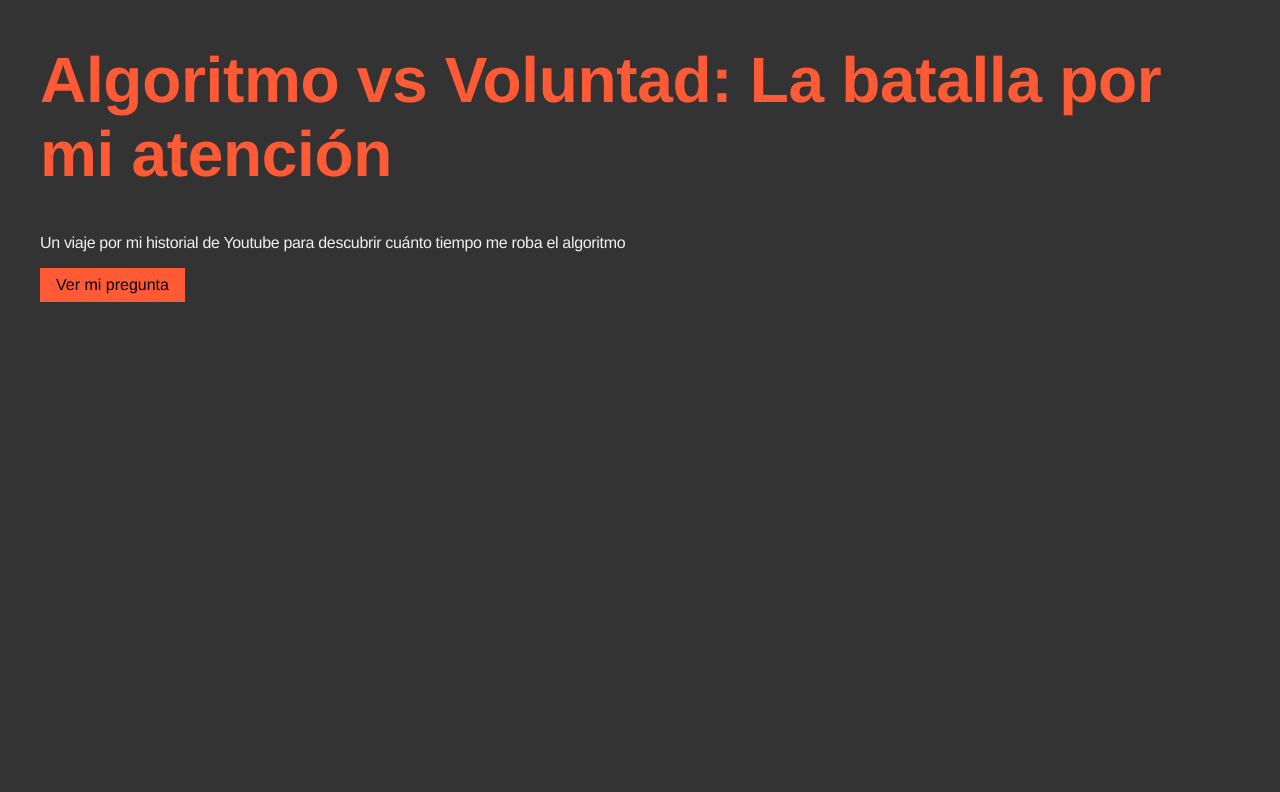
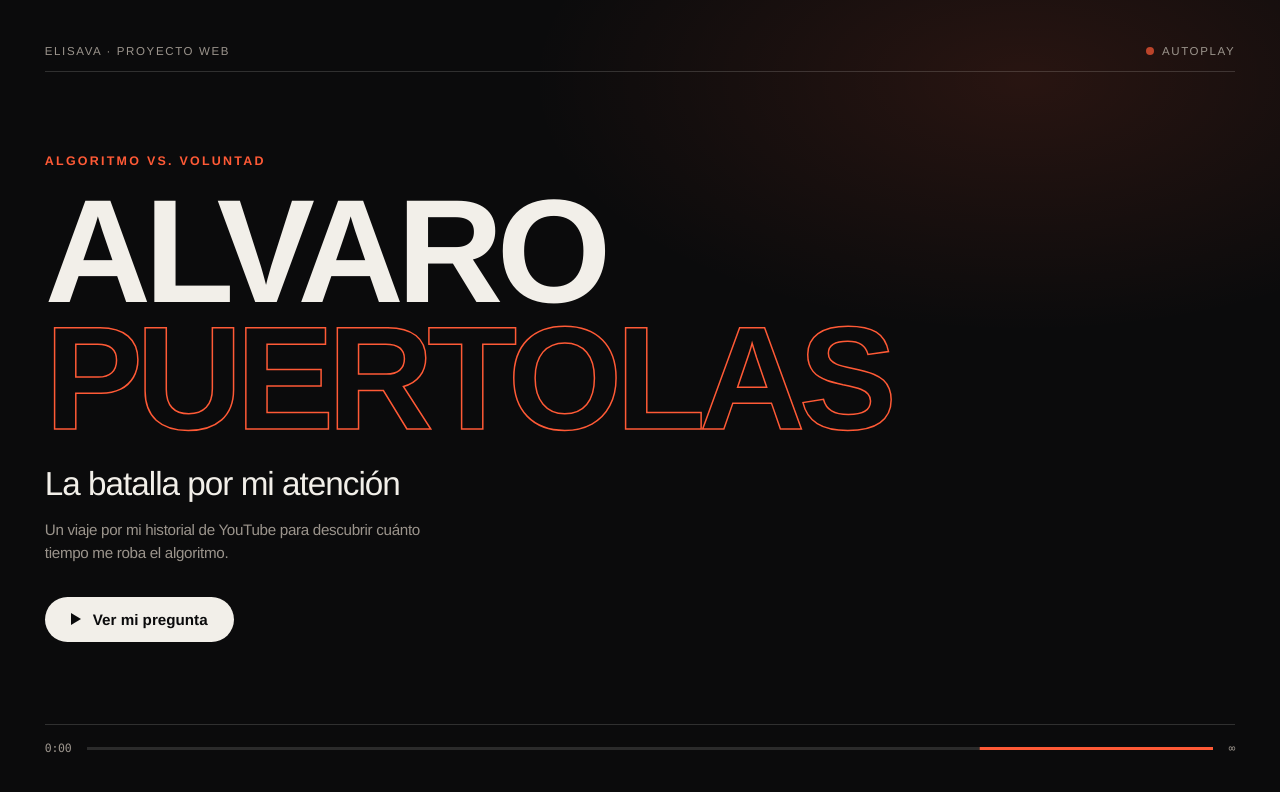
Before and after one commit to alvaropuertolas/ProyectoWeb, a plain HTML site: page index.html in a window 1280 px wide. Drawn offline with Linux system fonts and the light colour scheme.

Commit message:
cambios en el diseño

```diff
--- a/index.html
+++ b/index.html
@@ -3,17 +3,42 @@
 <head>
   <meta charset="UTF-8">
   <meta name="viewport" content="width=device-width, initial-scale=1">
-  <title>Mi proyecto</title>
+  <title>Alvaro Puertolas — Algoritmo vs. Voluntad</title>
   <!-- El nombre tiene que coincidir con el del archivo: style.css -->
   <link rel="stylesheet" href="style.css">
 </head>
 <body>
 
-  <h1>Algoritmo vs Voluntad: La batalla por mi atención</h1>
-  <p>Un viaje por mi historial de Youtube para descubrir cuánto tiempo me roba el algoritmo</p>
+  <main class="slide">
 
-  <button id="boton">Ver mi pregunta</button>
-  <p id="texto" hidden>¿Consumo lo que yo decido buscar o lo que la página de inicio me sirve en bandeja?</p>
+    <header class="meta">
+      <span>Elisava · Proyecto web</span>
+      <span class="autoplay"><i aria-hidden="true"></i>Autoplay</span>
+    </header>
+
+    <div class="content">
+      <p class="kicker">Algoritmo vs. Voluntad</p>
+
+      <h1>
+        <span>Alvaro</span>
+        <span class="outline">Puertolas</span>
+      </h1>
+
+      <p class="lead">La batalla por mi atención</p>
+
+      <p class="deck">Un viaje por mi historial de YouTube para descubrir cuánto tiempo me roba el algoritmo.</p>
+
+      <button id="boton">Ver mi pregunta</button>
+      <p id="texto" hidden>¿Consumo lo que yo decido buscar o lo que la página de inicio me sirve en bandeja?</p>
+    </div>
+
+    <footer class="player" aria-hidden="true">
+      <span>0:00</span>
+      <div class="bar"></div>
+      <span>∞</span>
+    </footer>
+
+  </main>
 
   <!-- El JavaScript va al final, cuando la página ya está cargada -->
   <script src="script.js"></script>
--- a/style.css
+++ b/style.css
@@ -1,20 +1,234 @@
+:root {
+  --bg: #0b0b0c;
+  --ink: #f2efe9;
+  --muted: #9b948c;
+  --accent: #ff5a36;
+  --line: rgba(242, 239, 233, 0.16);
+}
+
+* {
+  box-sizing: border-box;
+}
+
 body {
-  font-family: Helvetica;
-  margin: 40px;
-  background-color: #333333;
-  color: #f0f0f0;
+  margin: 0;
+  background: var(--bg);
+  color: var(--ink);
+  font-family: "Helvetica Neue", Helvetica, Arial, sans-serif;
   letter-spacing: -0.02em;
+  -webkit-font-smoothing: antialiased;
+  text-rendering: optimizeLegibility;
+}
+
+.slide {
+  min-height: 100vh;
+  min-height: 100svh;
+  display: flex;
+  flex-direction: column;
+  padding: clamp(20px, 3.5vw, 48px);
+  background:
+    radial-gradient(55% 45% at 80% 10%, rgba(255, 90, 54, 0.12), transparent 70%),
+    var(--bg);
+}
+
+/* Barra superior */
+.meta {
+  display: flex;
+  justify-content: space-between;
+  align-items: center;
+  gap: 16px;
+  padding-bottom: 14px;
+  border-bottom: 1px solid var(--line);
+  color: var(--muted);
+  font-size: 0.72rem;
+  text-transform: uppercase;
+  letter-spacing: 0.14em;
+}
+
+.autoplay {
+  display: inline-flex;
+  align-items: center;
+  gap: 8px;
+}
+
+.autoplay i {
+  width: 8px;
+  height: 8px;
+  border-radius: 50%;
+  background: var(--accent);
+  animation: blink 1.8s ease-in-out infinite;
+}
+
+/* Portada */
+.content {
+  flex: 1;
+  display: flex;
+  flex-direction: column;
+  justify-content: center;
+  align-items: flex-start;
+  padding: clamp(28px, 5vh, 64px) 0;
+}
+
+.kicker {
+  margin: 0 0 clamp(14px, 2.5vh, 24px);
+  color: var(--accent);
+  font-size: 0.78rem;
+  font-weight: 700;
+  text-transform: uppercase;
+  letter-spacing: 0.18em;
 }
 
 h1 {
-  color: #ff5a36;
-  font-size: 4rem;
+  margin: 0;
+  font-size: clamp(2.8rem, 11.5vw, 10.5rem);
+  font-weight: 700;
+  line-height: 0.86;
+  letter-spacing: -0.045em;
+  text-transform: uppercase;
 }
 
+h1 span {
+  display: block;
+}
+
+h1 .outline {
+  color: transparent;
+  -webkit-text-stroke: 1.5px var(--accent);
+}
+
+@supports not (-webkit-text-stroke: 1px white) {
+  h1 .outline {
+    color: var(--accent);
+  }
+}
+
+.lead {
+  margin: clamp(16px, 3vh, 30px) 0 0;
+  max-width: 26ch;
+  font-size: clamp(1.3rem, 2.6vw, 2.1rem);
+  font-weight: 500;
+  line-height: 1.15;
+  letter-spacing: -0.03em;
+}
+
+.deck {
+  margin: 14px 0 0;
+  max-width: 46ch;
+  color: var(--muted);
+  font-size: clamp(0.95rem, 1.15vw, 1.08rem);
+  line-height: 1.55;
+}
+
+/* Botón de reproducción */
 button {
-  padding: 8px 16px;
+  display: inline-flex;
+  align-items: center;
+  gap: 12px;
+  margin-top: clamp(26px, 4vh, 40px);
+  padding: 14px 26px;
+  border: 0;
+  border-radius: 999px;
+  background: var(--ink);
+  color: var(--bg);
+  font: inherit;
+  font-size: 0.95rem;
+  font-weight: 600;
   cursor: pointer;
-  font: inherit;
-  background-color: #ff5a36;
-  border: none;
+  transition: background-color 0.2s ease, color 0.2s ease, transform 0.2s ease;
 }
+
+button::before {
+  content: "";
+  width: 0;
+  height: 0;
+  border-style: solid;
+  border-width: 6px 0 6px 10px;
+  border-color: transparent transparent transparent currentColor;
+}
+
+button:hover,
+button:focus-visible {
+  background: var(--accent);
+  color: #fff;
+}
+
+button:active {
+  transform: scale(0.98);
+}
+
+button:focus-visible {
+  outline: 2px solid var(--accent);
+  outline-offset: 3px;
+}
+
+#texto {
+  margin: 22px 0 0;
+  max-width: 52ch;
+  padding-left: 18px;
+  border-left: 2px solid var(--accent);
+  font-size: clamp(1.05rem, 1.6vw, 1.35rem);
+  line-height: 1.4;
+  animation: rise 0.5s ease both;
+}
+
+/* Barra de reproductor */
+.player {
+  display: flex;
+  align-items: center;
+  gap: 16px;
+  padding-top: 16px;
+  border-top: 1px solid var(--line);
+  color: var(--muted);
+  font-family: ui-monospace, SFMono-Regular, Menlo, monospace;
+  font-size: 0.72rem;
+  font-variant-numeric: tabular-nums;
+}
+
+.bar {
+  position: relative;
+  flex: 1;
+  height: 3px;
+  background: rgba(242, 239, 233, 0.14);
+  overflow: hidden;
+}
+
+.bar::after {
+  content: "";
+  position: absolute;
+  top: 0;
+  bottom: 0;
+  left: 0;
+  width: 28%;
+  background: var(--accent);
+  animation: seeking 6s linear infinite;
+}
+
+@keyframes blink {
+  50% {
+    opacity: 0.25;
+  }
+}
+
+@keyframes rise {
+  from {
+    opacity: 0;
+    transform: translateY(10px);
+  }
+}
+
+@keyframes seeking {
+  from {
+    transform: translateX(-100%);
+  }
+  to {
+    transform: translateX(360%);
+  }
+}
+
+@media (prefers-reduced-motion: reduce) {
+  .autoplay i,
+  .bar::after,
+  #texto {
+    animation: none;
+  }
+}
```
Also changed, not shown: 3 other files.
